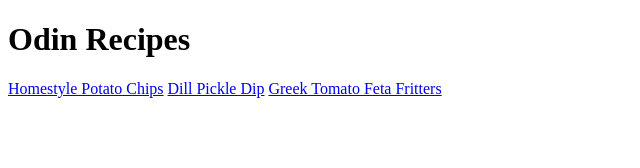
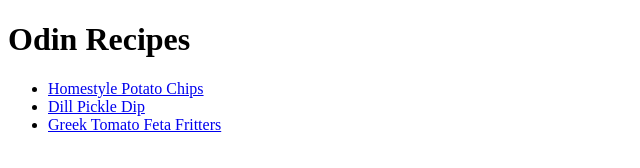
Before and after one commit to karahope/odin-recipes, a plain HTML site: page index.html in a window 1280 px wide. Shown: the whole page, without its empty margins (0-640 px from the left). Drawn offline with Linux system fonts and the light colour scheme.

Commit message:
Arrange links as a list

```diff
--- a/index.html
+++ b/index.html
@@ -7,8 +7,13 @@
 
     <body>
         <h1>Odin Recipes</h1>
-        <a href="recipes/homestyle-potato-chips.html">Homestyle Potato Chips</a>
-        <a href="recipes/dill-pickle-dip.html">Dill Pickle Dip</a>
-        <a href="recipes/greek-tomato-feta-fritters.html">Greek Tomato Feta Fritters</a>
+
+    <ul>
+        <li><a href="recipes/homestyle-potato-chips.html">Homestyle Potato Chips</a></li>
+        <li><a href="recipes/dill-pickle-dip.html">Dill Pickle Dip</a></li>
+        <li><a href="recipes/greek-tomato-feta-fritters.html">Greek Tomato Feta Fritters</a></li>
+    </ul>
+
     </body>
+
 </html>
```
